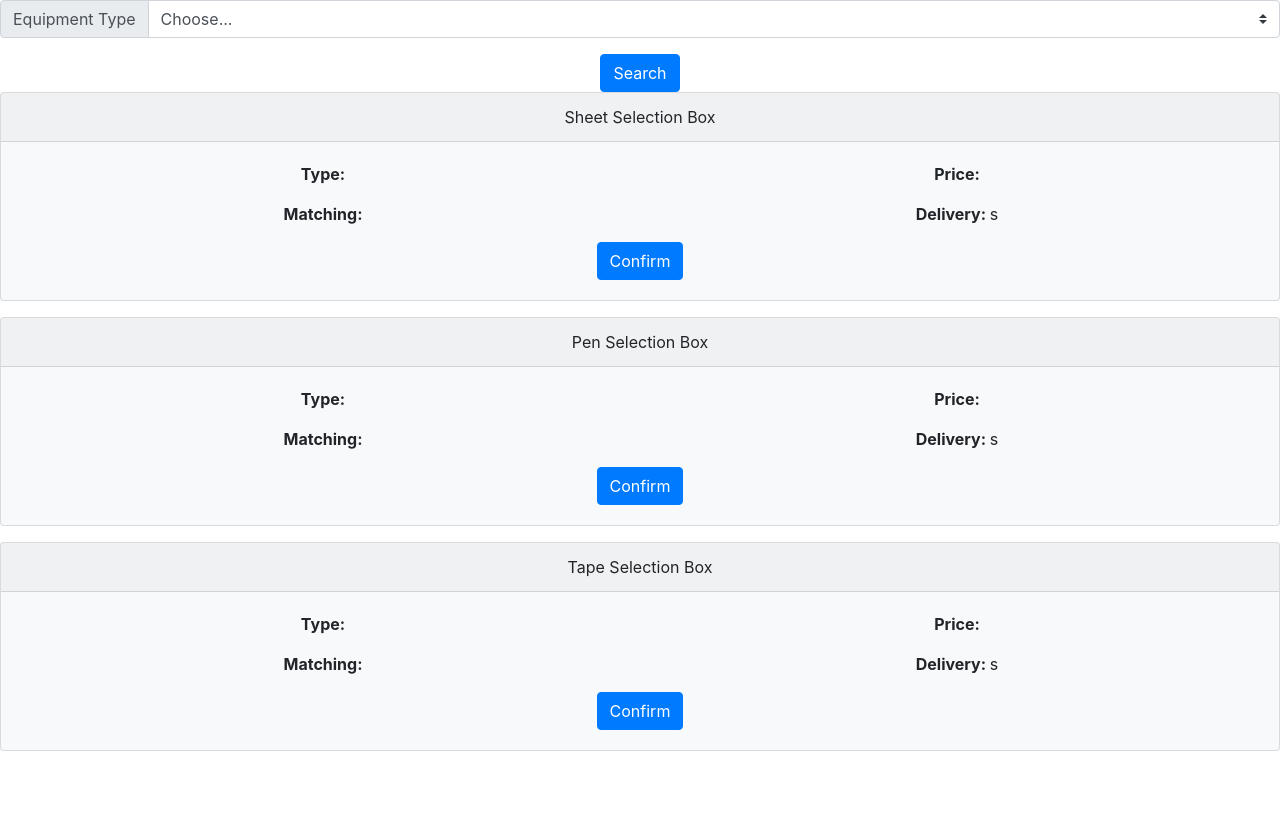
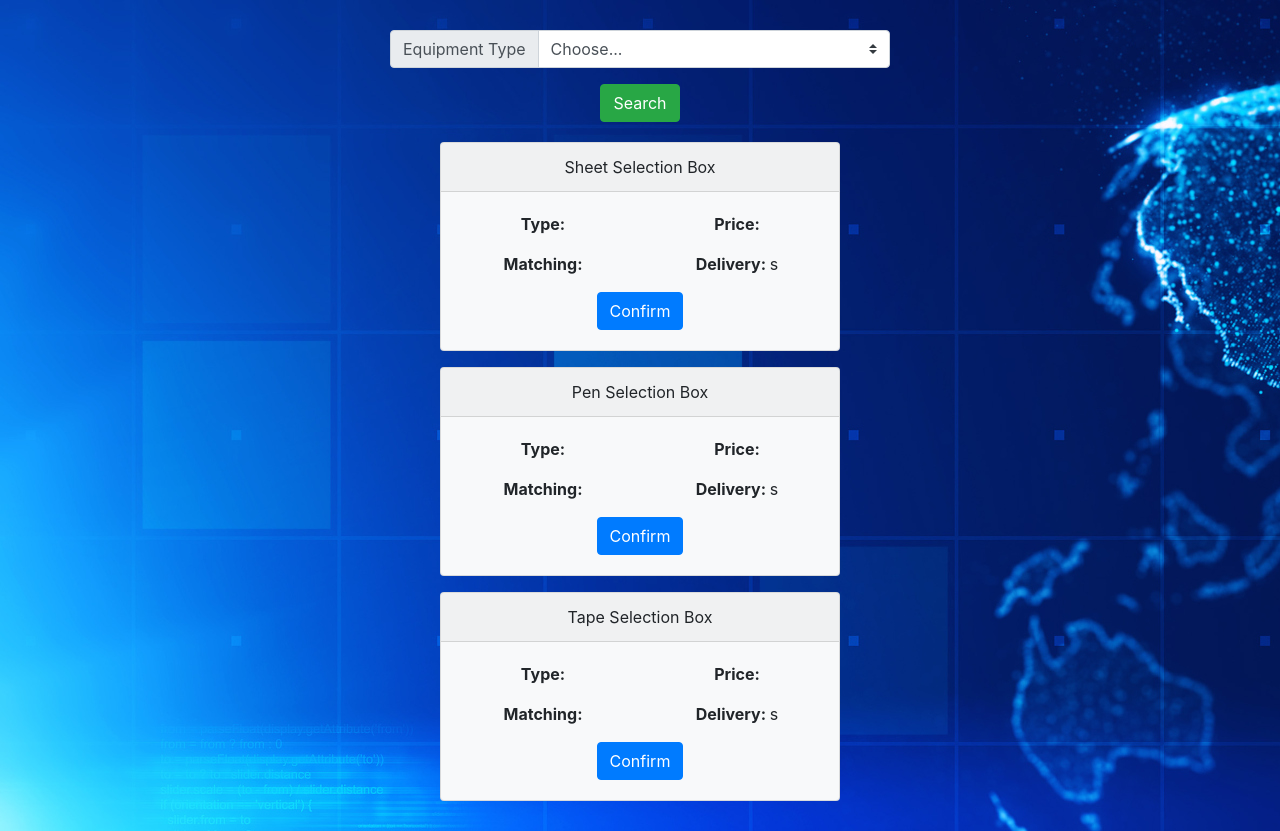
Before and after one commit to JeffreyLebowski90/london_pitch, a React (Create React App) app: page / in a window 1280 px wide. Before the commit the page ends 800 px from the top, so only its background shows below. Built offline with nearby package versions, Linux system fonts and the light colour scheme.

Commit message:
sistemando layout

```diff
--- a/public/index.html
+++ b/public/index.html
@@ -28,9 +28,9 @@
     -->
     <title>React App</title>
   </head>
-  <body>
+  <body style="background-image: url('blue_background.jpg')">
     <noscript>You need to enable JavaScript to run this app.</noscript>
-    <div id="root"></div>
+    <div id="root" style="margin: 30px 5%"></div>
     <!--
       This HTML file is a template.
       If you open it directly in the browser, you will see an empty page.
--- a/src/App.js
+++ b/src/App.js
@@ -56,7 +56,8 @@ class App extends Component {
           penRow = {this.state.penRow.length===0}
           tapeRow = {this.state.tapeRow.length===0}
           value = {this.state.dropValue}/>
-        <button className="btn btn-primary" onClick={this.buttonHandler}>
+        <button className="btn btn-success" onClick={this.buttonHandler}
+          style={{marginBottom: '20px'}}>
           Search</button>
         {table}
         <SelectionBox title="Sheet"
--- a/src/components/Radio/Radio.js
+++ b/src/components/Radio/Radio.js
@@ -3,7 +3,8 @@ import React from 'react'
 const radio = (props) => {
   return (
     <React.Fragment>
-        <div className="input-group mb-3">
+        <div className="input-group mb-3"
+            style={{maxWidth: '500px', margin: 'auto'}}>
             <div className="input-group-prepend">
                 <label className="input-group-text"
                     htmlFor="inputGroupSelect01">
--- a/src/components/SelectionBox/Countdown/Countdown.js
+++ b/src/components/SelectionBox/Countdown/Countdown.js
@@ -44,7 +44,7 @@ export default class Countdown extends Component {
             disabled={this.state.alreadyConfirmed}>
             Confirm</button>
             <p style={{fontWeight: 'bold', color: 'red',
-                marginBottom: '0px'}}
+                margin: '0px'}}
                 hidden={!this.state.alreadyConfirmed}>
                 Delivering in {this.state.seconds} seconds</p>
       </React.Fragment>
--- a/src/components/SelectionBox/SelectionBox.js
+++ b/src/components/SelectionBox/SelectionBox.js
@@ -3,7 +3,8 @@ import Countdown from './Countdown/Countdown'
 
 const selectionBox = (props) => {
     return (
-        <div className="card bg-light mb-3">
+        <div className="card bg-light mb-3"
+            style={{maxWidth: '400px', margin: 'auto'}}>
             <div className="card-header">
                 {props.title} Selection Box
             </div>
--- a/src/components/Table/Table.js
+++ b/src/components/Table/Table.js
@@ -26,7 +26,9 @@ class Table extends Component {
         }
 
         return (
-            <table className="table table-dark">
+            <table className="table table-dark"
+                style={{maxWidth: '600px', margin: 'auto',
+                    marginBottom: '20px'}}>
                 <thead>
                     <tr>
                     <th scope="col">Number</th>
--- a/src/components/TableBody/TableBody.js
+++ b/src/components/TableBody/TableBody.js
@@ -8,7 +8,7 @@ const tBSheet = (props) => {
             <td>{props.data[0][0]}</td>
             <td>{props.data[0][1]}</td>
             <td>{props.data[0][2]}</td>
-            <td>{props.data[0][3]}</td>
+            <td>{props.data[0][3]} s</td>
             <td><button className="btn btn-primary btn-sm"
                 onClick={() => props.selectClick(0)} >Select</button></td>
         </tr>
@@ -17,7 +17,7 @@ const tBSheet = (props) => {
             <td>{props.data[1][0]}</td>
             <td>{props.data[1][1]}</td>
             <td>{props.data[1][2]}</td>
-            <td>{props.data[1][3]}</td>
+            <td>{props.data[1][3]} s</td>
             <td><button className="btn btn-primary btn-sm"
                 onClick={() => props.selectClick(1)} >Select</button></td>
         </tr>
@@ -26,7 +26,7 @@ const tBSheet = (props) => {
             <td>{props.data[2][0]}</td>
             <td>{props.data[2][1]}</td>
             <td>{props.data[2][2]}</td>
-            <td>{props.data[2][3]}</td>
+            <td>{props.data[2][3]} s</td>
             <td><button className="btn btn-primary btn-sm"
                 onClick={() => props.selectClick(2)} >Select</button></td>
         </tr>
```
Also changed, not shown: public/blue_background.jpg (renamed from src/assets/blue_background.jpg).
